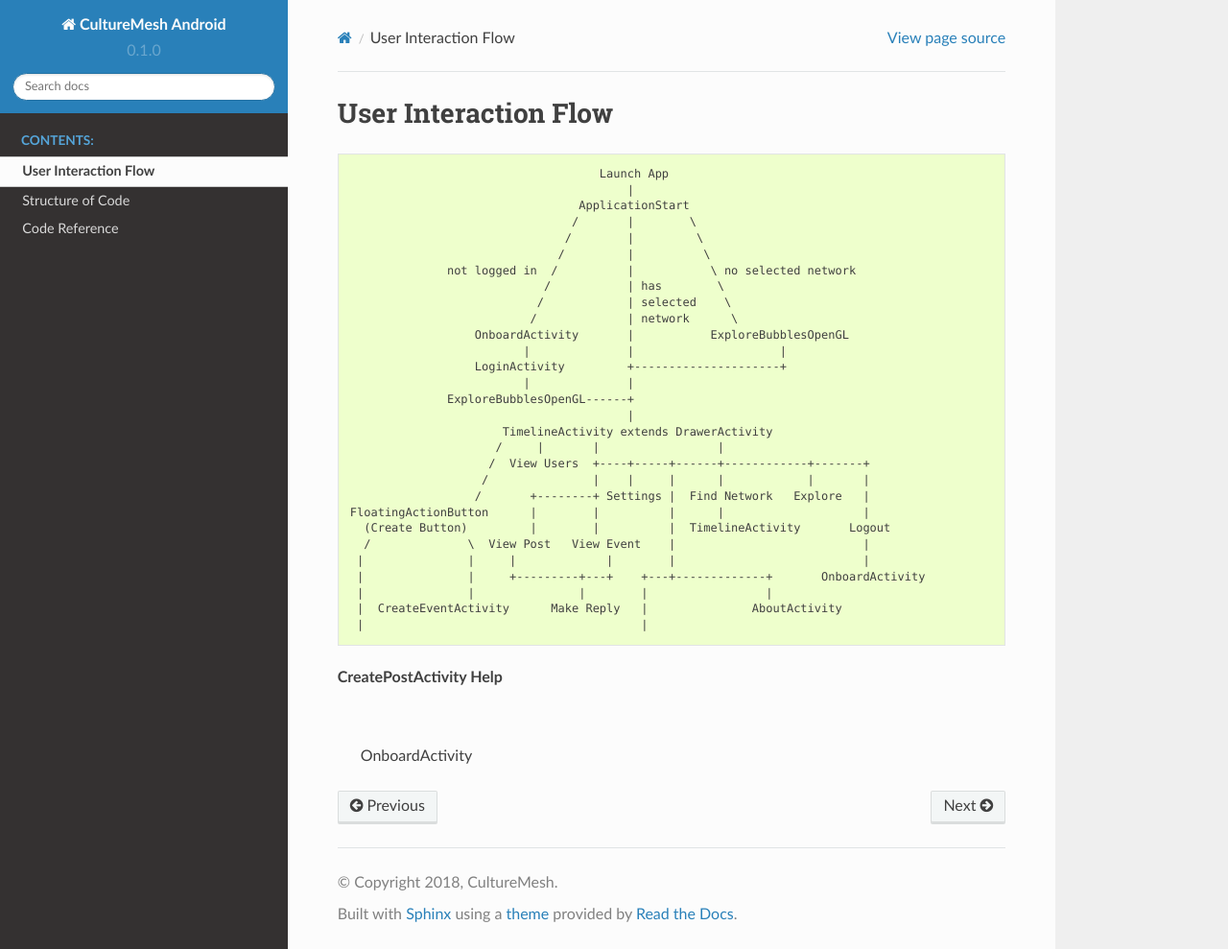
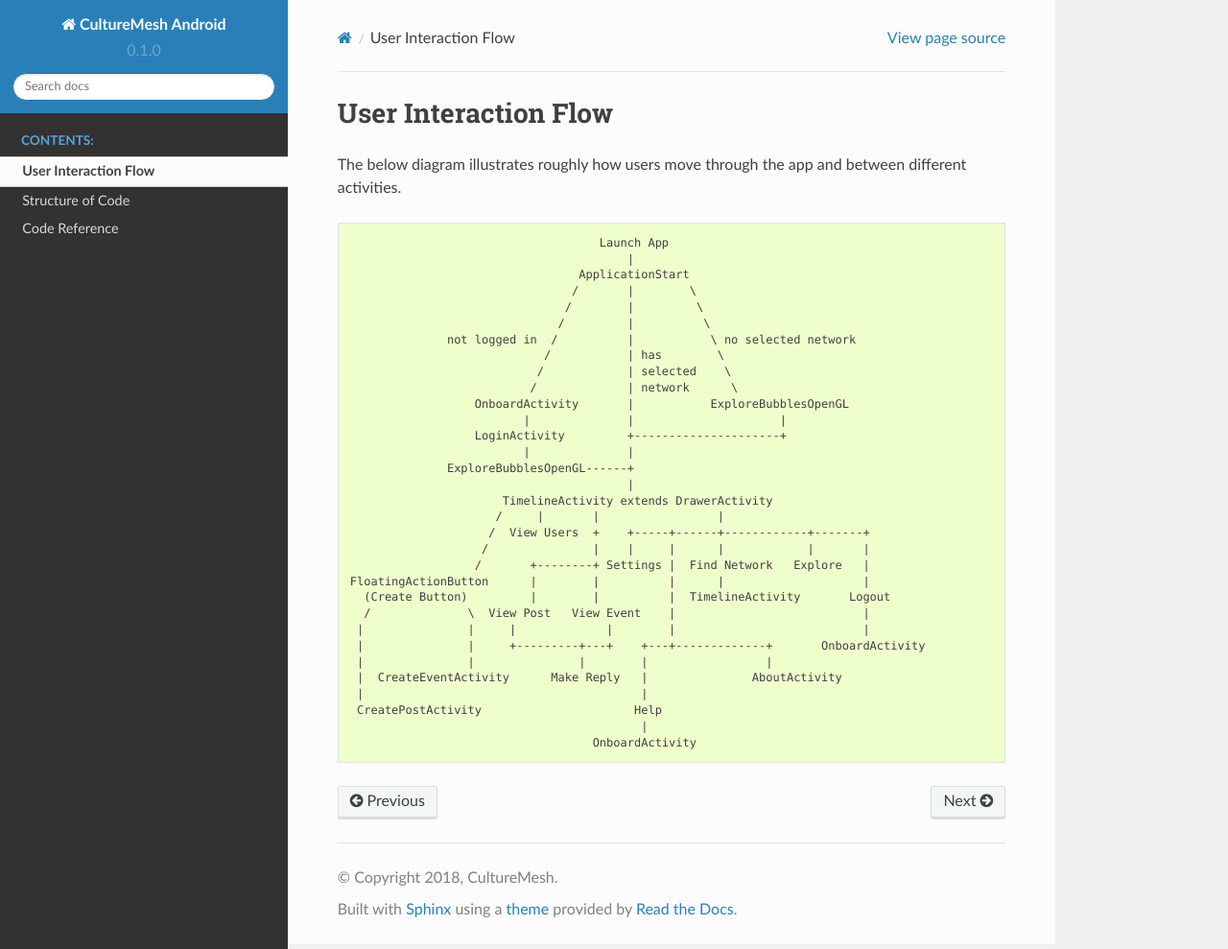
Before and after one commit to culturemesh/CultureMeshAndroid, a Sphinx documentation site: the page built from docs/source/userFlow.rst, in a window 1280 px wide and 989 px high. Shown: the whole window at 96% size. Built offline with Sphinx 7.4.7 and the Read the Docs theme 2.0.0, drawn with Linux system fonts in a browser that asks for light colours.

Commit message:
Add description to user interaction diagram

```diff
--- a/docs/source/userFlow.rst
+++ b/docs/source/userFlow.rst
@@ -1,6 +1,9 @@
 =====================
 User Interaction Flow
 =====================
+
+The below diagram illustrates roughly how users move through the app and
+between different activities.
 
 .. code-block:: plain
 
@@ -22,7 +25,7 @@ User Interaction Flow
                                           |
                         TimelineActivity extends DrawerActivity
                        /     |       |                 |
-                      /  View Users  +----+-----+------+------------+-------+
+                      /  View Users  +    +-----+------+------------+-------+
                      /               |    |     |      |            |       |
                     /       +--------+ Settings |  Find Network   Explore   |
   FloatingActionButton      |        |          |      |                    |
@@ -33,6 +36,6 @@ User Interaction Flow
    |               |               |        |                 |
    |  CreateEventActivity      Make Reply   |               AboutActivity
    |                                        |
-CreatePostActivity                         Help
+   CreatePostActivity                      Help
                                             |
-                                    OnboardActivity
+                                     OnboardActivity
```
